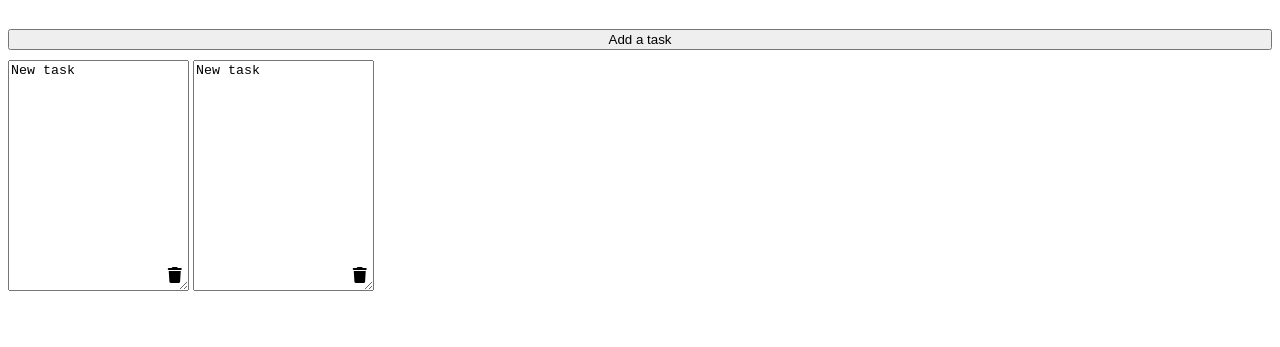
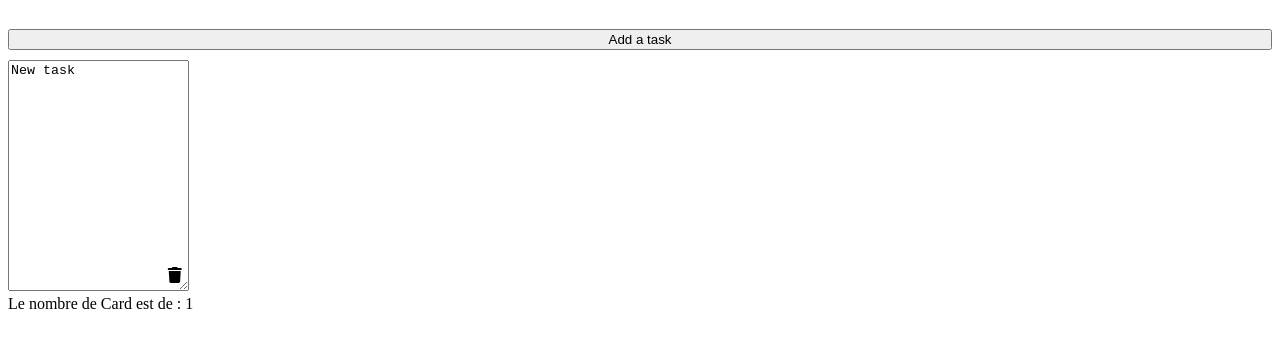
Before and after one commit to Mzk-Ali/EXO_BASE__TODO, a plain HTML site: page index.html in a window 1280 px wide. Shown: the part 61-408 px from the top of the page. Drawn offline with Linux system fonts and the light colour scheme.

Commit message:
Version final: Ajout des fonctions ajout() et suppression() de Card + Ajout d'un Compteur

```diff
--- a/index.html
+++ b/index.html
@@ -18,6 +18,7 @@
             </div>
         </div>
     </div>
+    <div id="count"></div>
     <script src="js/main.js"></script>
 </body>
 </html>
--- a/js/main.js
+++ b/js/main.js
@@ -1,11 +1,29 @@
 console.log("Hello JSSS!");
 
-function ajout(card, objectCards)
+function ajout()
 {
-    objectCards.appendChild(card.cloneNode(true));
-    const cards = document.querySelectorAll(".todoCard");
-    console.log(cards)
+    cloneCard = objectCard.cloneNode(true);
+    objectCards.appendChild(cloneCard);
+    //const cards = document.querySelectorAll(".todoCard");
+    cloneCard.addEventListener("click", function(){this.parentNode.removeChild(this); count()});
+    count();
 }
+
+function count()
+{
+    taille = objectCards.childElementCount;
+    //console.log(taille);
+    divCount.innerHTML = "Le nombre de Card est de : " + taille;
+}
+
+function poubelle()
+{
+
+    console.log("poubelle")
+    objectCards.removeChild(objectCard);
+    count();
+}
+
 
 
 
@@ -16,31 +34,40 @@ objectButton.style.margin="10px 0px";
 
 
 objectCards = document.getElementById("todoCards");
+objectCards.style.display="flex";
+objectCards.style.flexWrap="wrap";
+objectCards.style.gap="10px";
 
-objectCard = document.querySelector(".todoCard");
+//objectCard = document.querySelector(".todoCard");
 
 
 
 
 
 objectCard = document.getElementsByClassName("todoCard")[0];
-//objectCard[0].style.width="30%";
 objectCard.style.display="inline-block";
 objectCard.style.position="relative";
 
 
 
 
-objectText = document.getElementsByClassName("task");
-objectText[0].style.width="100%";
-objectText[0].style.boxSizing="border-box";
+objectText = document.getElementsByClassName("task")[0];
+objectText.style.width="100%";
+objectText.style.boxSizing="border-box";
 
 
 
 
-objetcIcon = document.getElementsByClassName("delBtn")[0];
-objetcIcon.style.position="absolute";
-objetcIcon.style.bottom="4%";
-objetcIcon.style.right="4%";
+objectIcon = document.getElementsByClassName("delBtn")[0];
+objectIcon.style.position="absolute";
+objectIcon.style.bottom="4%";
+objectIcon.style.right="4%";
 
-objectButton.addEventListener("click", ajout(objectCard, objectCards));
+objectButton.addEventListener("click", ajout);
+objectIcon.addEventListener("click", poubelle);
+
+
+
+
+divCount = document.getElementById("count");
+count();
```
